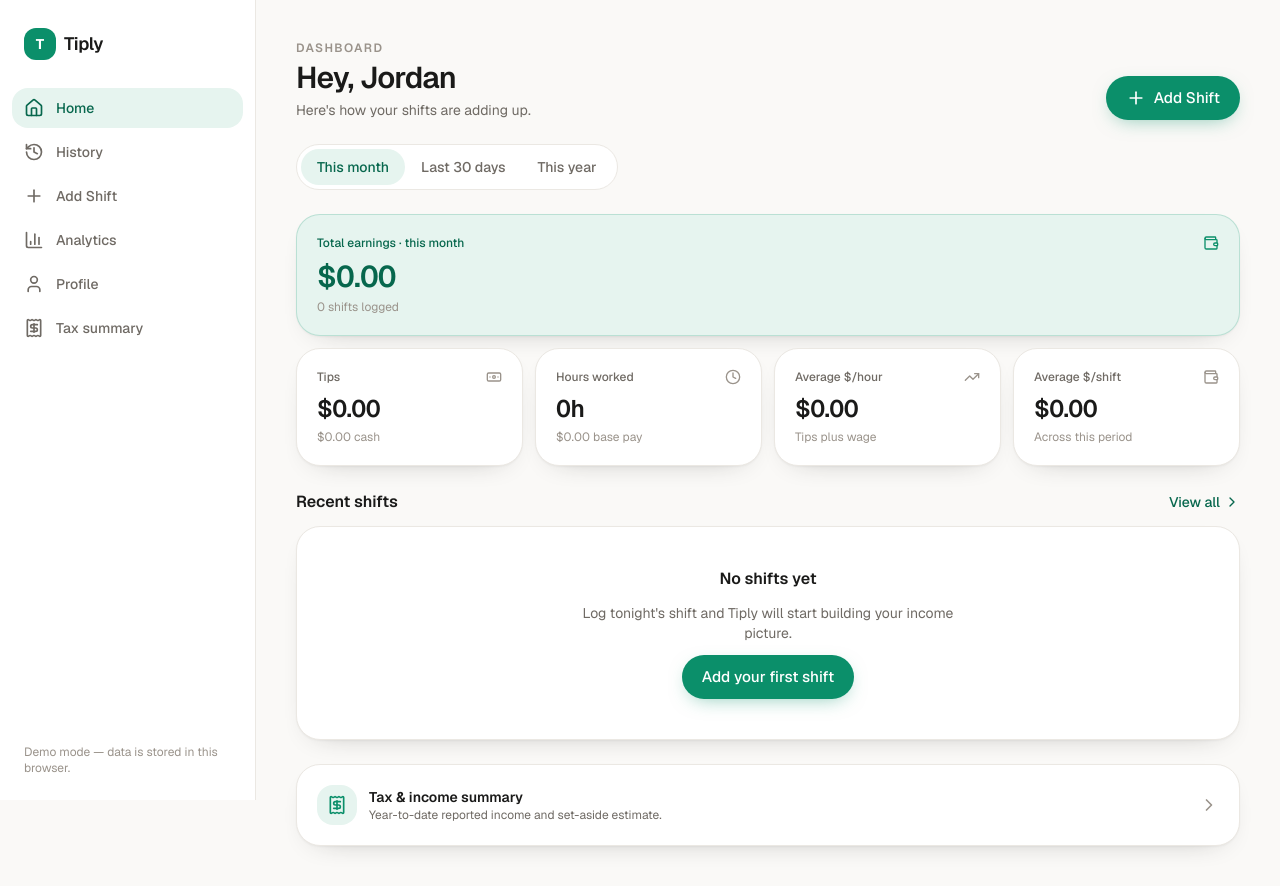
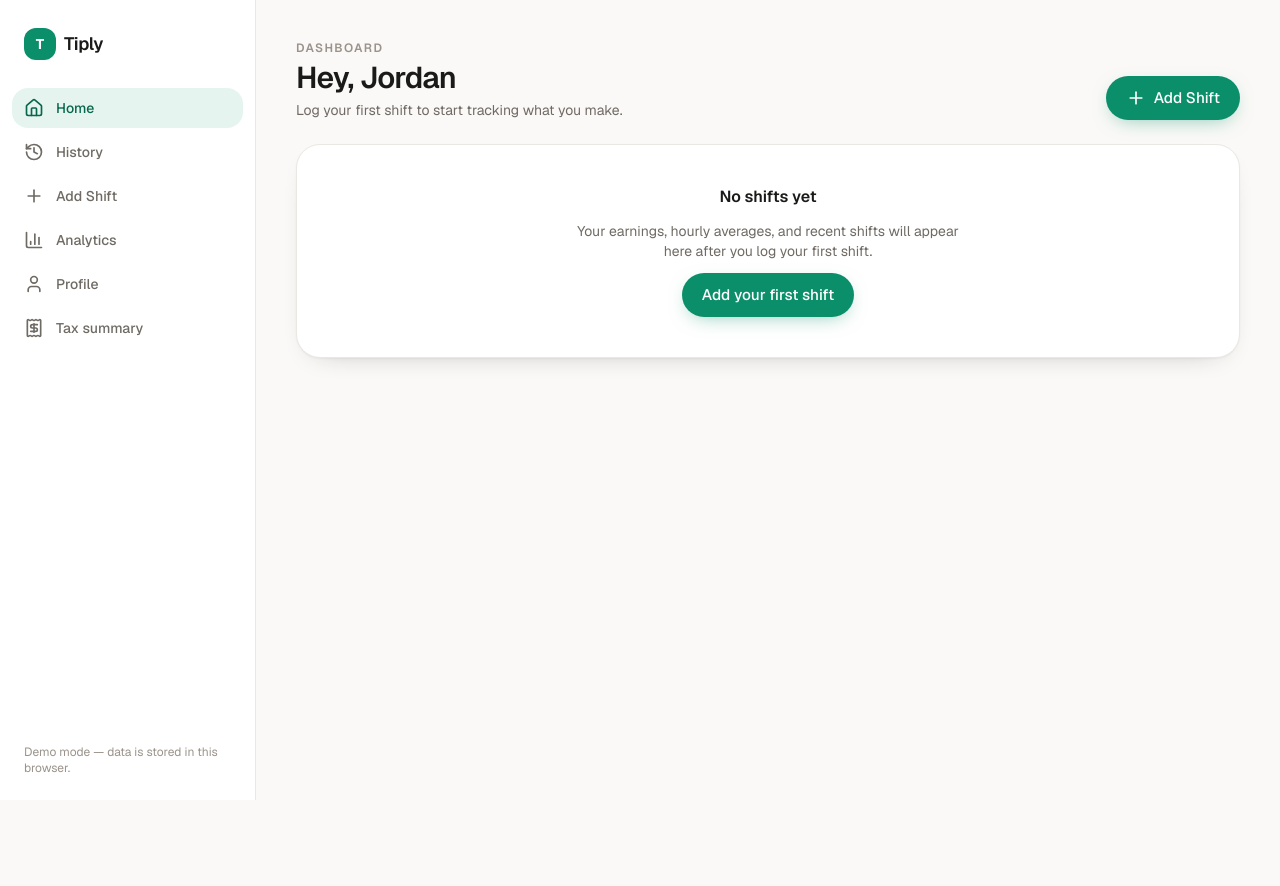
Before and after one commit to AnthonyNania10/Tiply, a Next.js app: page /dashboard in a window 1280 px wide. After the commit the page ends 800 px from the top, so only its background shows below. Built offline with nearby package versions, Linux system fonts and the light colour scheme.

Commit message:
Show first-run dashboard empty state prominently
Co-authored-by: AnthonyNania10 <AnthonyNania10@users.noreply.github.com>

```diff
--- a/src/app/(app)/dashboard/dashboard-view.tsx
+++ b/src/app/(app)/dashboard/dashboard-view.tsx
@@ -61,6 +61,29 @@ export function DashboardView() {
   const periodLabel =
     PERIODS.find((option) => option.value === period)?.label ?? "This month";
   const firstName = profile.fullName.split(" ")[0];
+
+  if (shifts.length === 0) {
+    return (
+      <div className="space-y-6">
+        <PageHeader
+          eyebrow="Dashboard"
+          title={`Hey, ${firstName}`}
+          description="Log your first shift to start tracking what you make."
+          action={
+            <ButtonLink href="/shifts/new" className="hidden lg:inline-flex">
+              <Plus aria-hidden className="h-5 w-5" />
+              Add Shift
+            </ButtonLink>
+          }
+        />
+        <EmptyState
+          title="No shifts yet"
+          description="Your earnings, hourly averages, and recent shifts will appear here after you log your first shift."
+          action={<ButtonLink href="/shifts/new">Add your first shift</ButtonLink>}
+        />
+      </div>
+    );
+  }
 
   return (
     <div className="space-y-6">
```
